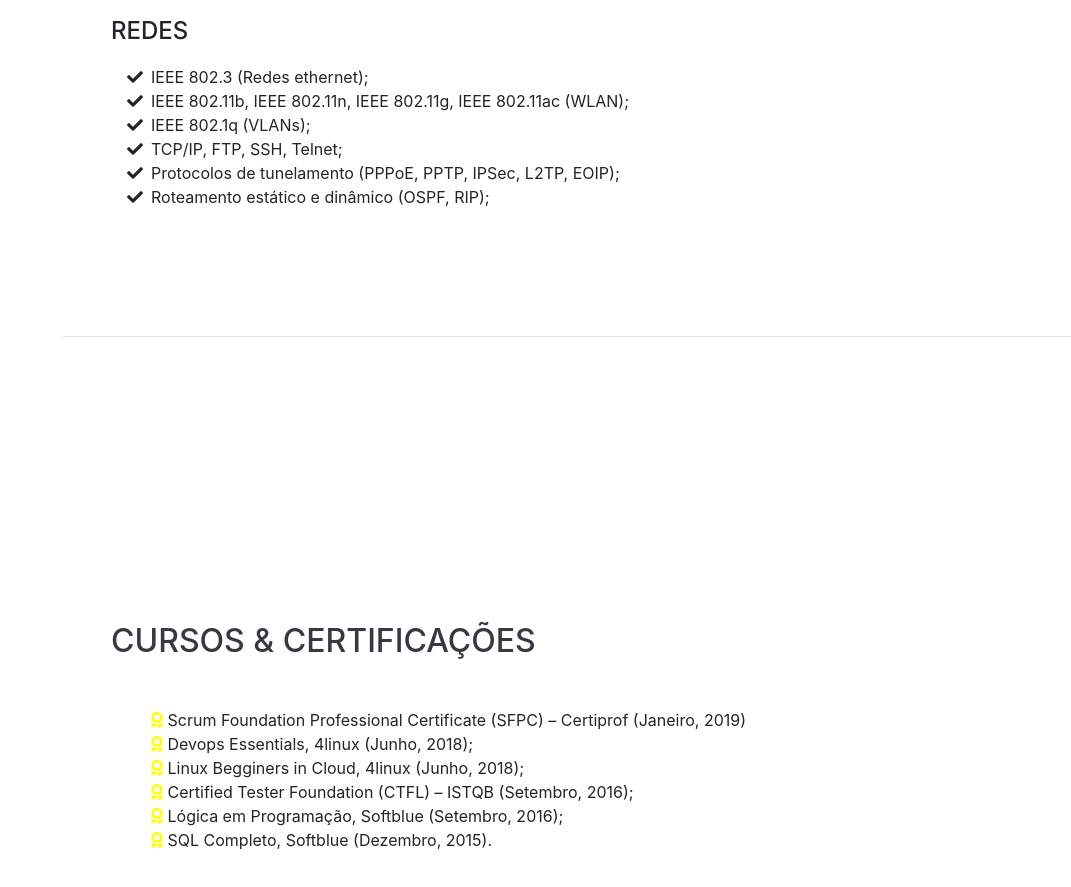
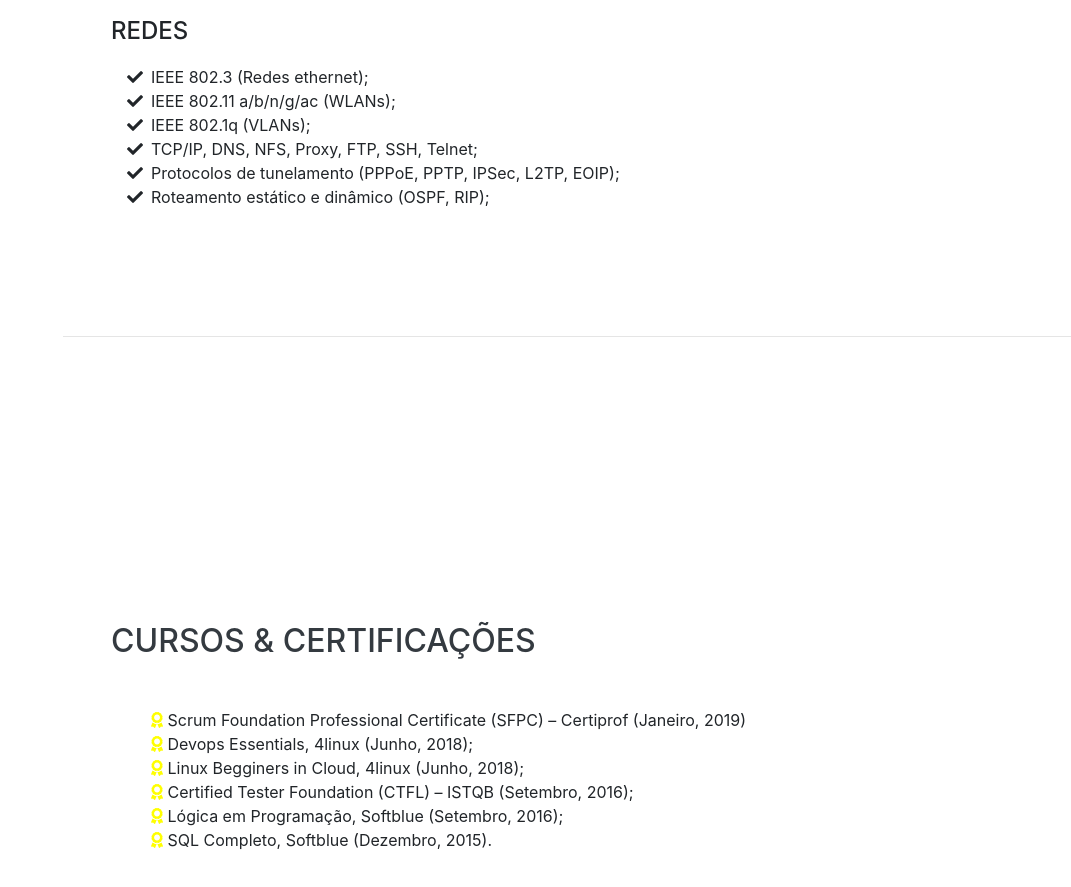
Before and after one commit to boliveiras/website, a website with bundled scripts: page index.html in a window 1280 px wide. Shown: the part 2867-3754 px from the top of the page, without its empty margins (209-1280 px from the left). Built offline with nearby package versions, Linux system fonts and the light colour scheme; a web font is replaced by a local one.

Commit message:
Update index.html

```diff
--- a/index.html
+++ b/index.html
@@ -70,7 +70,7 @@
           <a href="mailto:bruno.sanntos@unigranrio.br">bruno.santos@unigranrio.br</a>
         </div>
         <p class="lead mb-5">
-            Sou graduado em Análise e Desenvolvimento de Sistemas e atualmente estou cursando pós em Engenharia de Redes. Gosto da área de redes/infraestrutura e desenvolvimento, amo aprender novas tecnologias e busco sempre entregar o melhor resultado. Durante minha carreira profissional atuei como: técnico em informática, técnico em redes/telecom e analista de redes/telecom.
+            Sou graduado em Análise e Desenvolvimento de Sistemas e atualmente estou cursando pós em Engenharia de Redes. Gosto da área de redes/infraestrutura e desenvolvimento, amo aprender novas tecnologias e busco sempre entregar o melhor resultado. Durante minha carreira profissional atuei como: técnico em informática, técnico de redes/telecom e analista de redes/telecom.
         </p>
         <div class="social-icons">
           <a href="https://www.linkedin.com/in/bruno-oliveira-dos-santos-baa88aa8/" target="_blank">
@@ -196,14 +196,14 @@
           </li>
           <li>
             <i class="fa-li fa fa-check"></i>
-             IEEE 802.11b, IEEE 802.11n, IEEE 802.11g, IEEE 802.11ac (WLAN);
+             IEEE 802.11 a/b/n/g/ac (WLANs);
           </li>
           <li>
             <i class="fa-li fa fa-check"></i>
             IEEE 802.1q (VLANs);</li>
           <li>
             <i class="fa-li fa fa-check"></i>
-            TCP/IP, FTP, SSH, Telnet;</li>
+            TCP/IP, DNS, NFS, Proxy, FTP, SSH, Telnet;</li>
           <li>
             <i class="fa-li fa fa-check"></i>
             Protocolos de tunelamento (PPPoE, PPTP, IPSec, L2TP, EOIP);
```
